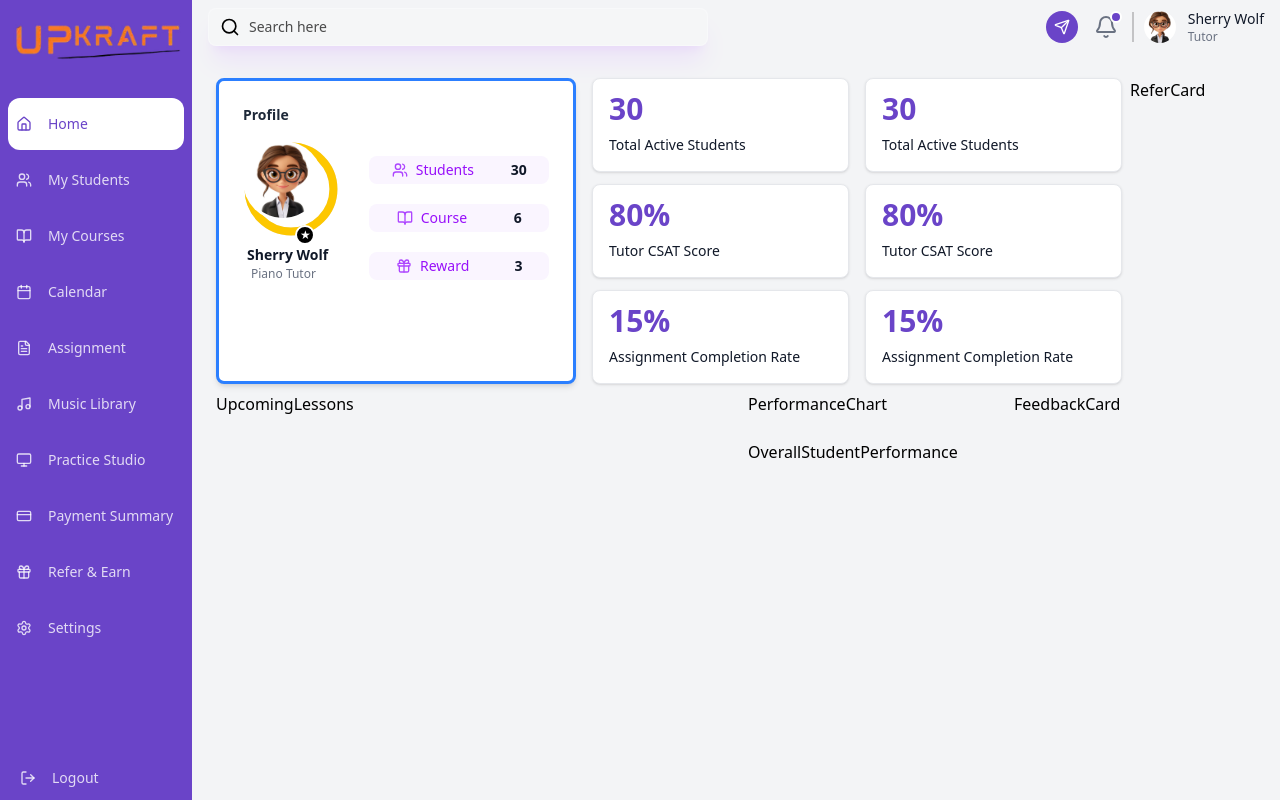
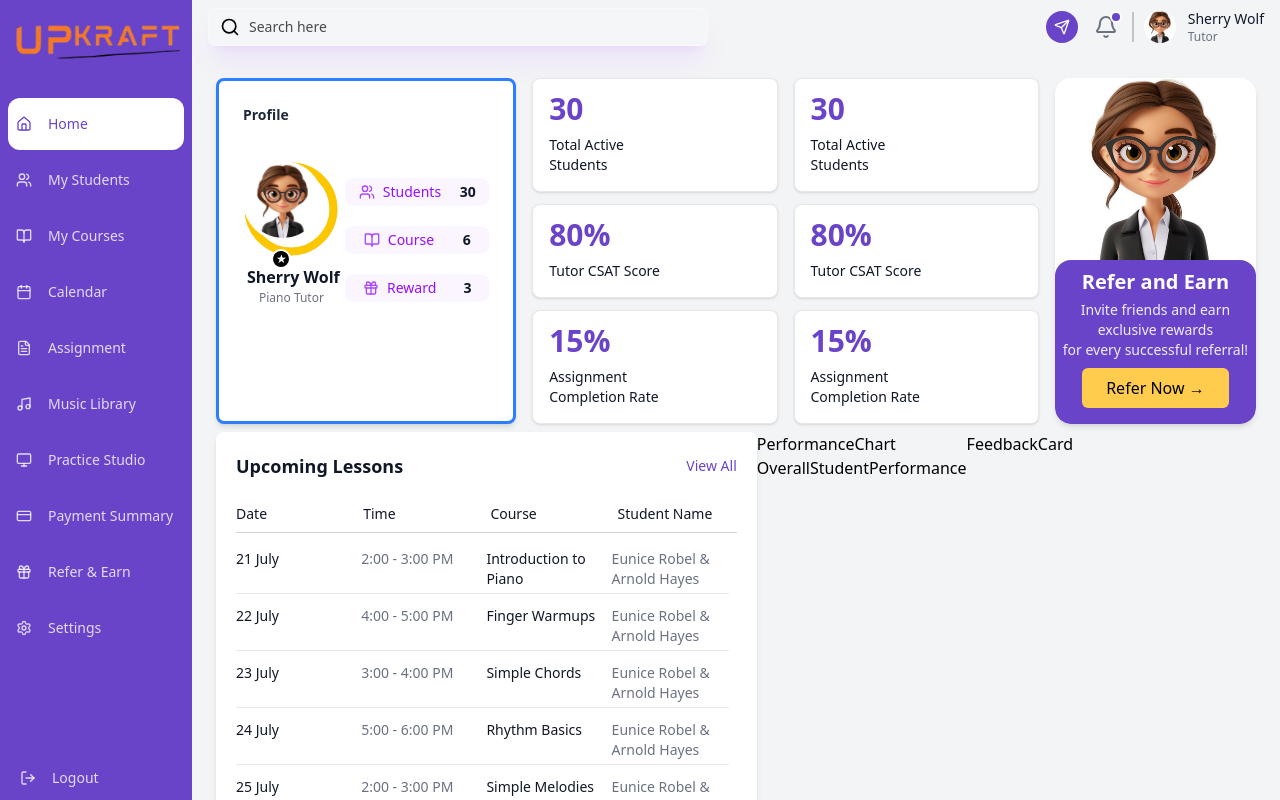
Before and after one commit to Uttampratapsingh/assignment-upkraft, a React (Vite) app: page / in a window 1280 px wide. Built offline with nearby package versions, Linux system fonts and the light colour scheme.

Commit message:
Upcoming lesson component is done

```diff
--- a/src/components/ProfileCard.jsx
+++ b/src/components/ProfileCard.jsx
@@ -5,7 +5,7 @@ const ProfileCard = () => {
     <div className="p-6 w-[360px] bg-white rounded-lg shadow-md border-3 border-blue-500">
       <h4 className="text-sm font-semibold text-gray-800 mb-4">Profile</h4>
 
-      <div className="flex items-center gap-1">
+      <div className="flex items-center gap-1 mt-9">
         {/* Avatar */}
         <div className="relative w-[40%]">
           {/* Circular progress ring */}
@@ -45,8 +45,8 @@ const ProfileCard = () => {
           <div className="absolute bottom-[50px] right-[50px] w-5 h-5 bg-black rounded-full flex items-center justify-center border-2 border-white z-20">
             <span className="text-white text-xs">★</span>
           </div>
-          <h3 className="text-sm font-semibold text-gray-900 ml-1">Sherry Wolf</h3>
-          <p className="text-gray-500 text-[12px] mb-3 ml-2">Piano Tutor</p>
+          <h3 className="text-md font-semibold text-gray-900 ml-1">Sherry Wolf</h3>
+          <p className="text-gray-500 text-[12px] mb-3 ml-4">Piano Tutor</p>
         </div>
 
 
--- a/src/components/ReferCard.jsx
+++ b/src/components/ReferCard.jsx
@@ -1,9 +1,27 @@
-import React from 'react'
-
 const ReferCard = () => {
   return (
-    <div>ReferCard</div>
-  )
+    <div className="bg-white rounded-2xl shadow-md backdrop-blur-lg overflow-hidden ml-2">
+      {/* Image on top */}
+      <div className="w-full flex justify-center" >
+        <img
+          src="/avatar.jpg"
+          alt="Refer and Earn"
+          className="h-[182px] object-cover"
+        />
+      </div>
+
+      {/* Purple card section */}
+      <div className="bg-[#6a44c8] text-center rounded-2xl text-white pt-2">
+        <h3 className="text-xl font-bold mb-1">Refer and Earn</h3>
+        <p className="text-white/90 text-sm mb-2">
+          Invite friends and earn exclusive rewards <br /> for every successful referral!
+        </p>
+        <button className="bg-[#ffcc4d] text-black font-medium px-6 py-2 rounded-md transition hover:bg-[#e6b83f] mb-4">
+          Refer Now →
+        </button>
+      </div>
+    </div>
+  );
 }
 
-export default ReferCard
+export default ReferCard;
--- a/src/components/StatsCard.jsx
+++ b/src/components/StatsCard.jsx
@@ -2,7 +2,7 @@ import React from 'react'
 
 const StatsCard = ({ title, value, suffix = "", subtitle }) => {
   return (
-    <div className="py-3 pl-4 pr-12 text-left bg-white rounded-lg shadow-sm border backdrop-blur-lg border-gray-200">
+    <div className="py-3 pl-4 pr-24 text-left bg-white rounded-lg shadow-sm border backdrop-blur-lg border-gray-200">
       <div className="text-3xl font-bold text-[#6a44c8] mb-2">
         {value}
         {suffix}
--- a/src/components/UpcomingLessons.jsx
+++ b/src/components/UpcomingLessons.jsx
@@ -1,9 +1,61 @@
-import React from 'react'
+import React from 'react';
+
+const lessons = [
+  { date: "21 July", time: "2:00 - 3:00 PM", course: "Introduction to Piano", student: "Eunice Robel & Arnold Hayes" },
+  { date: "22 July", time: "4:00 - 5:00 PM", course: "Finger Warmups", student: "Eunice Robel & Arnold Hayes" },
+  { date: "23 July", time: "3:00 - 4:00 PM", course: "Simple Chords", student: "Eunice Robel & Arnold Hayes" },
+  { date: "24 July", time: "5:00 - 6:00 PM", course: "Rhythm Basics", student: "Eunice Robel & Arnold Hayes" },
+  { date: "25 July", time: "2:00 - 3:00 PM", course: "Simple Melodies", student: "Eunice Robel & Arnold Hayes" },
+  { date: "26 July", time: "7:00 - 8:00 PM", course: "Treble & Bass Clef", student: "Eunice Robel & Arnold Hayes" },
+  { date: "24 July", time: "5:00 - 6:00 PM", course: "Rhythm Basics", student: "Eunice Robel & Arnold Hayes" },
+  { date: "22 July", time: "4:00 - 5:00 PM", course: "Finger Warmups", student: "Eunice Robel & Arnold Hayes" },
+  { date: "21 July", time: "2:00 - 3:00 PM", course: "Introduction to Piano", student: "Eunice Robel & Arnold Hayes" },
+  { date: "22 July", time: "4:00 - 5:00 PM", course: "Finger Warmups", student: "Eunice Robel & Arnold Hayes" },
+  { date: "23 July", time: "3:00 - 4:00 PM", course: "Simple Chords", student: "Eunice Robel & Arnold Hayes" },
+  { date: "24 July", time: "5:00 - 6:00 PM", course: "Rhythm Basics", student: "Eunice Robel & Arnold Hayes" },
+  { date: "25 July", time: "2:00 - 3:00 PM", course: "Simple Melodies", student: "Eunice Robel & Arnold Hayes" },
+  { date: "26 July", time: "7:00 - 8:00 PM", course: "Treble & Bass Clef", student: "Eunice Robel & Arnold Hayes" },
+  { date: "24 July", time: "5:00 - 6:00 PM", course: "Rhythm Basics", student: "Eunice Robel & Arnold Hayes" },
+  { date: "22 July", time: "4:00 - 5:00 PM", course: "Finger Warmups", student: "Eunice Robel & Arnold Hayes" },
+];
 
 const UpcomingLessons = () => {
   return (
-    <div>UpcomingLessons</div>
-  )
-}
+    <div className="p-5 flex flex-col bg-white rounded-lg shadow-md backdrop-blur-lg w-[52%] h-[500px]">
+      {/* Header */}
+      <div className="flex justify-between items-center mb-6 flex-shrink-0">
+        <h3 className="text-lg font-semibold text-gray-900">Upcoming Lessons</h3>
+        <a href="#" className="text-[#6a44c8] text-sm hover:underline">View All</a>
+      </div>
 
-export default UpcomingLessons
+      {/* Table header */}
+      <div className="flex-1 flex flex-col min-h-0">
+        <div className="grid grid-cols-4 gap-2 text-sm font-medium text-gray-900 border-b border-gray-300 pb-2 flex-shrink-0">
+          <div>Date</div>
+          <div>Time</div>
+          <div>Course</div>
+          <div>Student Name</div>
+        </div>
+
+        {/* Scrollable rows */}
+        <div className="mt-3 flex-1 overflow-y-auto max-h-[400px] pr-2">
+          <div className="space-y-2">
+            {lessons.map((lesson, index) => (
+              <div
+                key={index}
+                className="grid grid-cols-4 gap-2 text-sm py-1 border-b border-gray-200 last:border-b-0"
+              >
+                <div className="text-gray-900 font-medium">{lesson.date}</div>
+                <div className="text-gray-500">{lesson.time}</div>
+                <div className="text-gray-900 font-medium">{lesson.course}</div>
+                <div className="text-gray-500">{lesson.student}</div>
+              </div>
+            ))}
+          </div>
+        </div>
+      </div>
+    </div>
+  );
+};
+
+export default UpcomingLessons;
--- a/src/pages/Index.jsx
+++ b/src/pages/Index.jsx
@@ -10,7 +10,7 @@ import OverallStudentPerformance  from "@/components/OverallStudentPerformance";
 
 const Index = () => {
   return (
-    <div className="h-screen bg-background flex overflow-hidden">
+    <div className="h-screen bg-gray-100 flex overflow-hidden">
       <Sidebar />
 
       <div className="flex-1 flex flex-col min-w-0">
@@ -21,7 +21,6 @@ const Index = () => {
             {/* Top Section */}
             <div className="flex gap-2">
               {/* Profile Card */}
-
                 <ProfileCard />
 
               <div className="flex flex-col space-y-3 ml-2">
@@ -37,30 +36,24 @@ const Index = () => {
               </div>
 
               {/* Refer and Earn - Moved up */}
-              <div className="">
+              <div className="w-[25%]">
                 <ReferCard />
               </div>
             </div>
 
             {/* Bottom Section - Main Content */}
-            <div className="lg:col-span-12 grid grid-cols-1 lg:grid-cols-12 gap-6 flex-1 min-h-0">
+            <div className="flex ">
               {/* Upcoming Lessons */}
-              <div className="lg:col-span-6 flex flex-col min-h-0">
                 <UpcomingLessons />
-              </div>
 
               {/* Performance Charts Column */}
-              <div className="lg:col-span-3 flex flex-col space-y-6 overflow-y-auto max-h-full">
-                <div className="flex-shrink-0">
+              <div className="flex flex-col">
                   <PerformanceChart />
-                </div>
-                <div className="flex-shrink-0">
                   <OverallStudentPerformance />
-                </div>
               </div>
 
               {/* Feedback Column */}
-              <div className="lg:col-span-3 flex flex-col">
+              <div className="">
                 <FeedbackCard />
               </div>
             </div>
```
